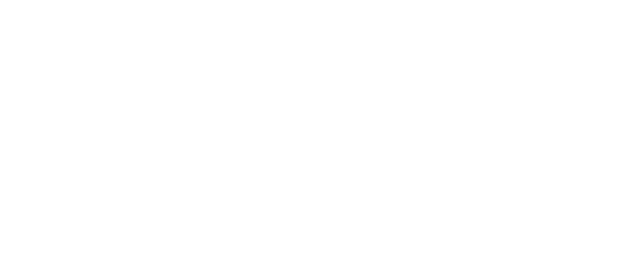
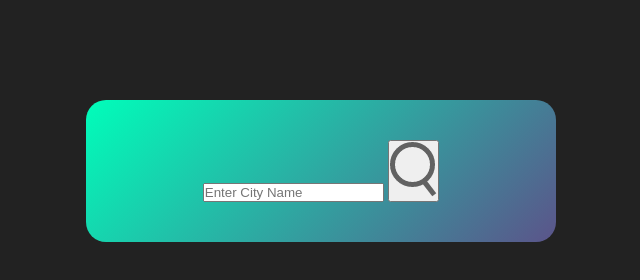
Before and after one commit to AlkayidAli/weather-App-javascript, a plain HTML site: page index.html in a window 1280 px wide. Shown: the whole page, without its empty margins (319-959 px from the left). Drawn offline with Linux system fonts and the light colour scheme.

Commit message:
html and css added for card element.

```diff
--- a/ctyle.css
+++ /dev/null
@@ -1,6 +0,0 @@
-* {
-  margin: 0;
-  padding: 0;
-  box-sizing: border-box;
-  font-family: "Poppins", sans-serif;
-}
--- a/index.html
+++ b/index.html
@@ -1,9 +1,16 @@
 <!DOCTYPE html>
 <html lang="en">
   <head>
-    <meta charset="UTF-8" />
     <meta name="viewport" content="width=device-width, initial-scale=1.0" />
     <title>Weather App</title>
+    <link rel="stylesheet" href="style.css" />
   </head>
-  <body></body>
+  <body>
+    <div class="card">
+      <div class="search">
+        <input type="text" placeholder="Enter City Name" spellcheck="false" />
+        <button><img src="images/search.png" alt="search icon" /></button>
+      </div>
+    </div>
+  </body>
 </html>
--- /dev/null
+++ b/style.css
@@ -0,0 +1,21 @@
+* {
+  margin: 0;
+  padding: 0;
+  box-sizing: border-box;
+  font-family: "Poppins", sans-serif;
+}
+
+body {
+  background-color: #222;
+}
+
+.card {
+  width: 90%;
+  max-width: 470px;
+  background: linear-gradient(135deg, #00feba, #5b548a);
+  color: #fff;
+  margin: 100px auto 0;
+  border-radius: 20px;
+  padding: 40px 35px;
+  text-align: center;
+}
```
